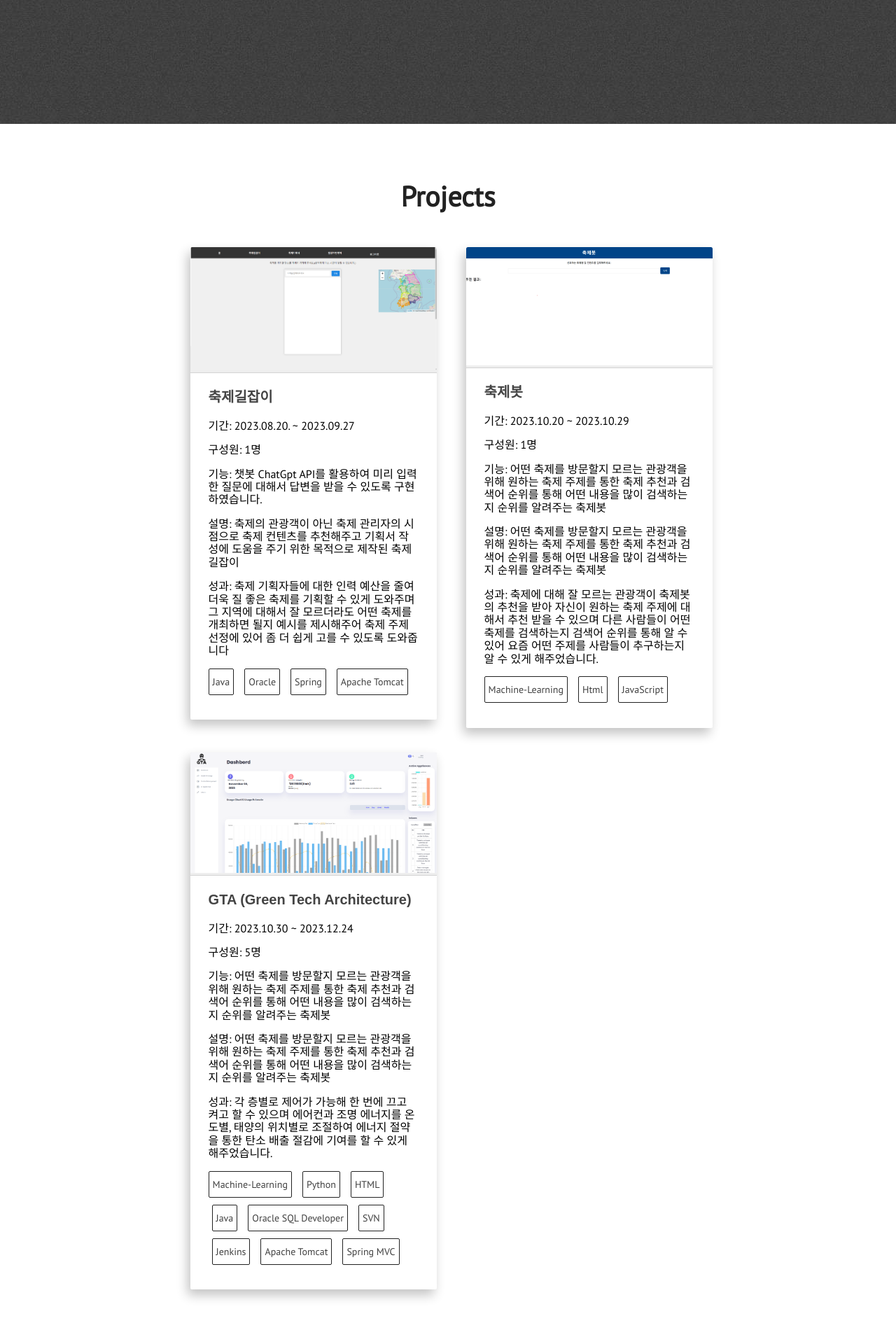
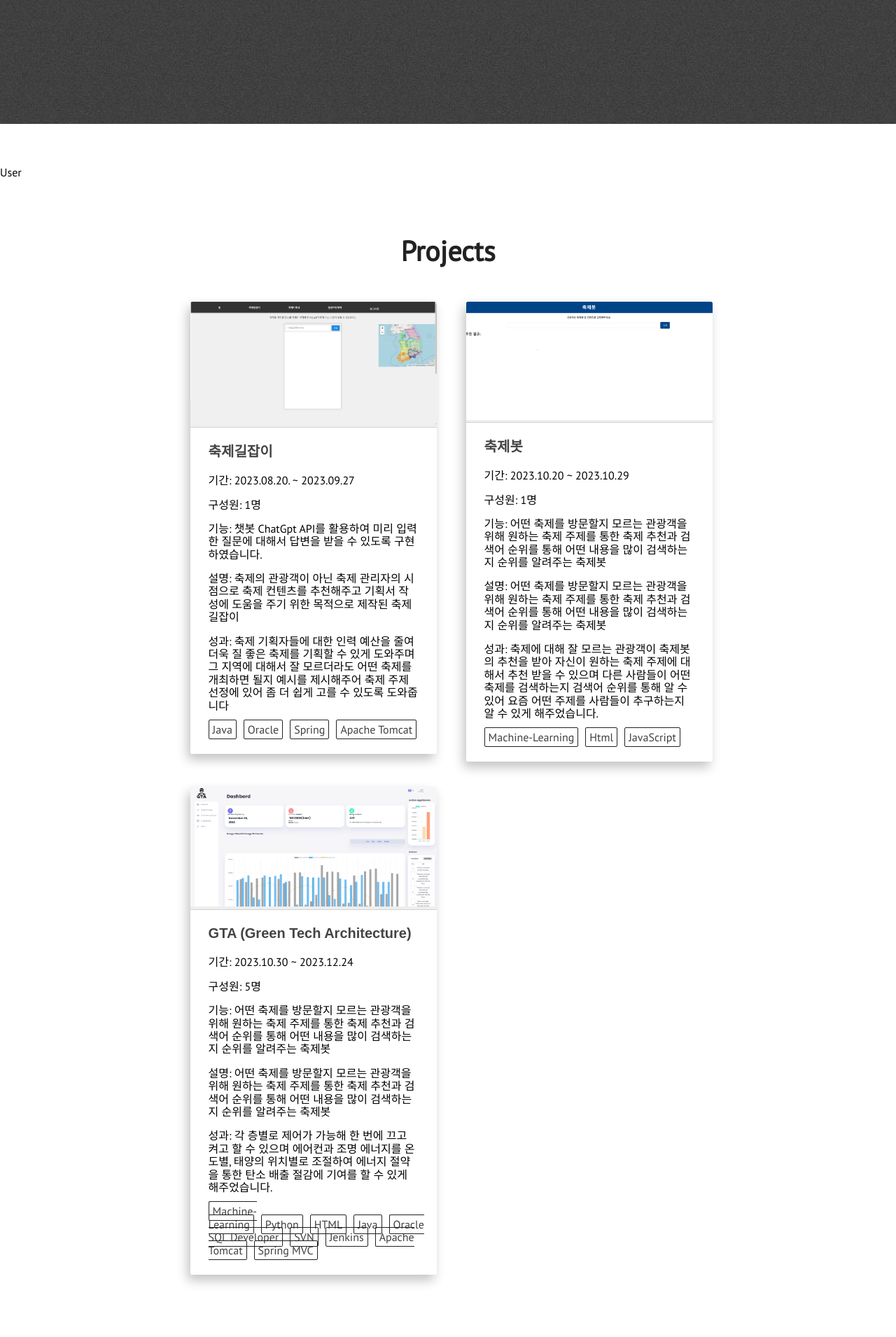
Before and after one commit to YoungGyu99/YoungGyu99.github.io, a Jekyll site: the page built from index.html, in a window 1280 px wide. Shown: the part 2723-4633 px from the top of the page at 70% size. Built offline with Jekyll 4.4.1, drawn with Linux system fonts in a browser that asks for light colours; nearby versions of some CDN libraries.

Commit message:
Update projects.html

```diff
--- a/_includes/projects.html
+++ b/_includes/projects.html
@@ -1,3 +1,4 @@
+User
 <!-- HTML 부분 -->
 <div class="section-wrapper">
     <section class="section projects" id="projects">
@@ -113,23 +114,3 @@ $(document).ready(() => {
     render_projects();
 });
 </script>
-<style>
-  .card__meta {
-    display: flex;
-    flex-wrap: wrap;
-    /* 다른 필요한 스타일을 추가할 수 있습니다. */
-  }
-
-  .project-technology {
-    margin-right: 10px;
-    margin-bottom: 10px;
-    font-size: 14px; /* 글씨 크기를 조절하세요. */
-    /* 다른 필요한 스타일을 추가할 수 있습니다. */
-  }
-
-  /* 기술 스택 요소의 높이를 조절합니다. */
-  .project-technology {
-    height: 30px; /* 높이를 조절하세요. */
-    line-height: 30px; /* 높이와 같은 값을 지정합니다. */
-  }
-</style>
```
